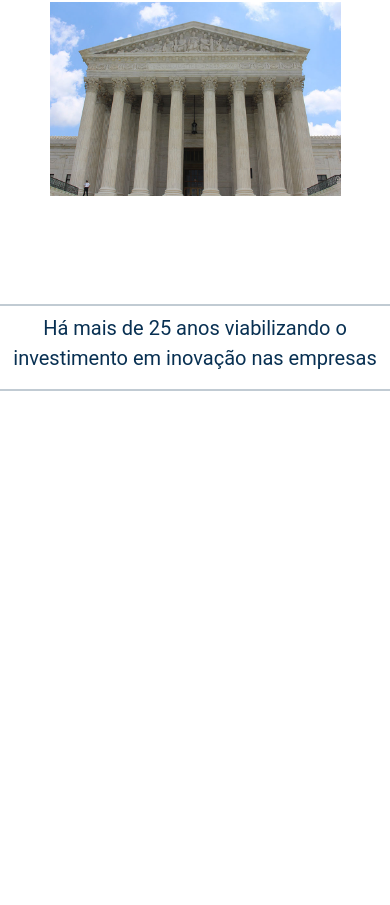
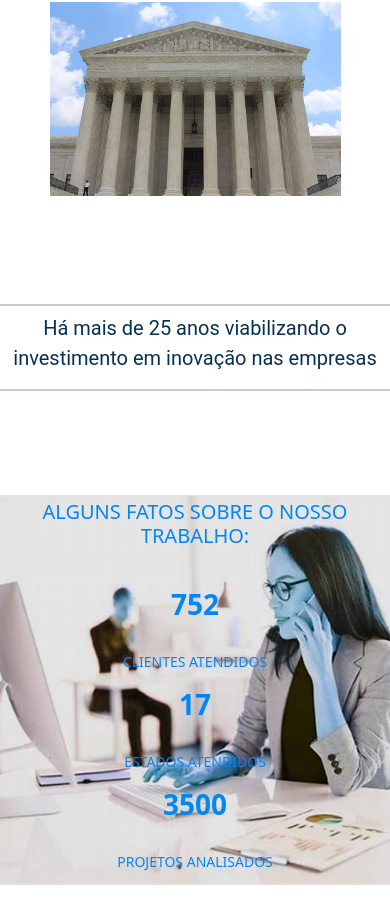
Before and after one commit to Marcos-Gabriell/Projeto-web-react, a React (Create React App) app: page / in a window 390 px wide. Shown: the part 2930-3835 px from the top of the page. Before the commit the page ends 3329 px from the top, so only its background shows below. Built offline with nearby package versions, Linux system fonts and the light colour scheme.

Commit message:
adiconando nova seção com imagem

```diff
--- a/src/Home.js
+++ b/src/Home.js
@@ -3,6 +3,8 @@ import Navbar from './Navbar';
 import ImageContainer from './ImageContainer';
 import MySection from './MySection';
 import MySection2 from './MySection2';
+import MySection3 from './MySection3';
+
 
 
 const Home = () => {
@@ -12,6 +14,7 @@ const Home = () => {
       <ImageContainer />
       <MySection />
       <MySection2 />
+      <MySection3 />
       {/* Restante do conteúdo da página Home */}
     </div>
   );
--- a/src/MySection2.js
+++ b/src/MySection2.js
@@ -6,7 +6,7 @@ function MySection2() {
     <div>
       <hr className="line" /> {/* Primeira linha reta */}
       <p className="text">Há mais de 25 anos viabilizando o investimento em inovação nas empresas</p>
-      <hr className="line" /> {/* Segunda linha reta */}
+      <hr className="line" /> {/* Segunda linha reta */}<br/><br/><br/><br/>
     </div>
   );
 }
--- /dev/null
+++ b/src/MySection3.css
@@ -0,0 +1,109 @@
+.info-image {
+    position: relative;
+    width: 100%;
+    height: 0;
+    padding-bottom: 56.25%; /* Proporção de 16:9 */
+    margin: 0 auto;
+    margin-bottom: 20px;
+    overflow: hidden;
+  }
+
+  .info-image img {
+    position: absolute;
+    top: 0;
+    left: 0;
+    width: 100%;
+    height: 100%;
+    object-fit: cover;
+    filter: brightness(90%) saturate(120%) hue-rotate(180deg);
+  }
+
+  .info-overlay {
+    position: absolute;
+    top: 0;
+    left: 0;
+    width: 100%;
+    height: 100%;
+  }
+
+  .info-box {
+    display: flex;
+    flex-direction: column;
+    align-items: center;
+    justify-content: center;
+    padding: 20px;
+    box-sizing: border-box;
+    color: #0087f5;
+    text-align: center;
+  }
+
+  .fact-container {
+    display: flex;
+    flex-wrap: wrap; /* Alterado para wrap */
+    justify-content: center; /* Centralizado horizontalmente */
+    margin-top: 20px;
+  }
+
+  .fact {
+    flex: 1 0 auto;
+    margin: 0 10px;
+  }
+
+  .fact-number {
+    font-size: 35px;
+    font-weight: bold;
+  }
+
+  .fact-label {
+    font-size: 20px;
+    margin-top: 10px;
+  }
+
+  .info-box h4 {
+    font-size: 20px;
+    margin-bottom: 20px;
+  }
+
+  @media (max-width: 768px) {
+    .info-image {
+      padding-bottom: 75%; /* Proporção de 4:3 */
+    }
+
+    .info-box {
+      padding: 10px;
+    }
+
+    .fact-label {
+      font-size: 16px;
+      margin-top: 5px;
+    }
+  }
+
+  @media (max-width: 480px) {
+    .info-image {
+      padding-bottom: 100%; /* Proporção quadrada */
+    }
+
+    .info-box {
+      padding: 5px;
+    }
+
+    .fact-number {
+      font-size: 28px;
+    }
+
+    .fact-label {
+      font-size: 14px;
+      margin-top: 3px;
+    }
+
+    .fact-container {
+      flex-direction: column; /* Alterado para column */
+      align-items: center;
+      margin-top: 10px;
+    }
+
+    .fact {
+      margin: 5px 0;
+    }
+  }
--- /dev/null
+++ b/src/MySection3.js
@@ -0,0 +1,36 @@
+import React from 'react';
+import './MySection3.css';
+import logoImg from './img/aten.png';
+
+function MySection3() {
+  return (
+    <div className="info-image">
+      <img src={logoImg} alt="Imagem de informações" />
+      <div className="info-overlay">
+        <div className="info-box">
+          <h4>ALGUNS FATOS SOBRE O NOSSO TRABALHO:</h4>
+          <div className="fact-container">
+            <div className="fact">
+              <span className="fact-number">752</span><br/><br/>
+              <span className="fact-label">CLIENTES ATENDIDOS</span>
+            </div>
+            <div className="fact">
+              <span className="fact-number">17</span><br/><br/>
+              <span className="fact-label">ESTADOS ATENDIDOS</span>
+            </div>
+            <div className="fact">
+              <span className="fact-number">3500</span><br/><br/>
+              <span className="fact-label">PROJETOS ANALISADOS</span>
+            </div>
+            <div className="fact">
+              <span className="fact-number">16</span><br/><br/>
+              <span className="fact-label">SETORES ATENDIDOS</span>
+            </div>
+          </div>
+        </div>
+      </div>
+    </div>
+  );
+}
+
+export default MySection3;
```
Also changed, not shown: src/img/aten.png (added).
